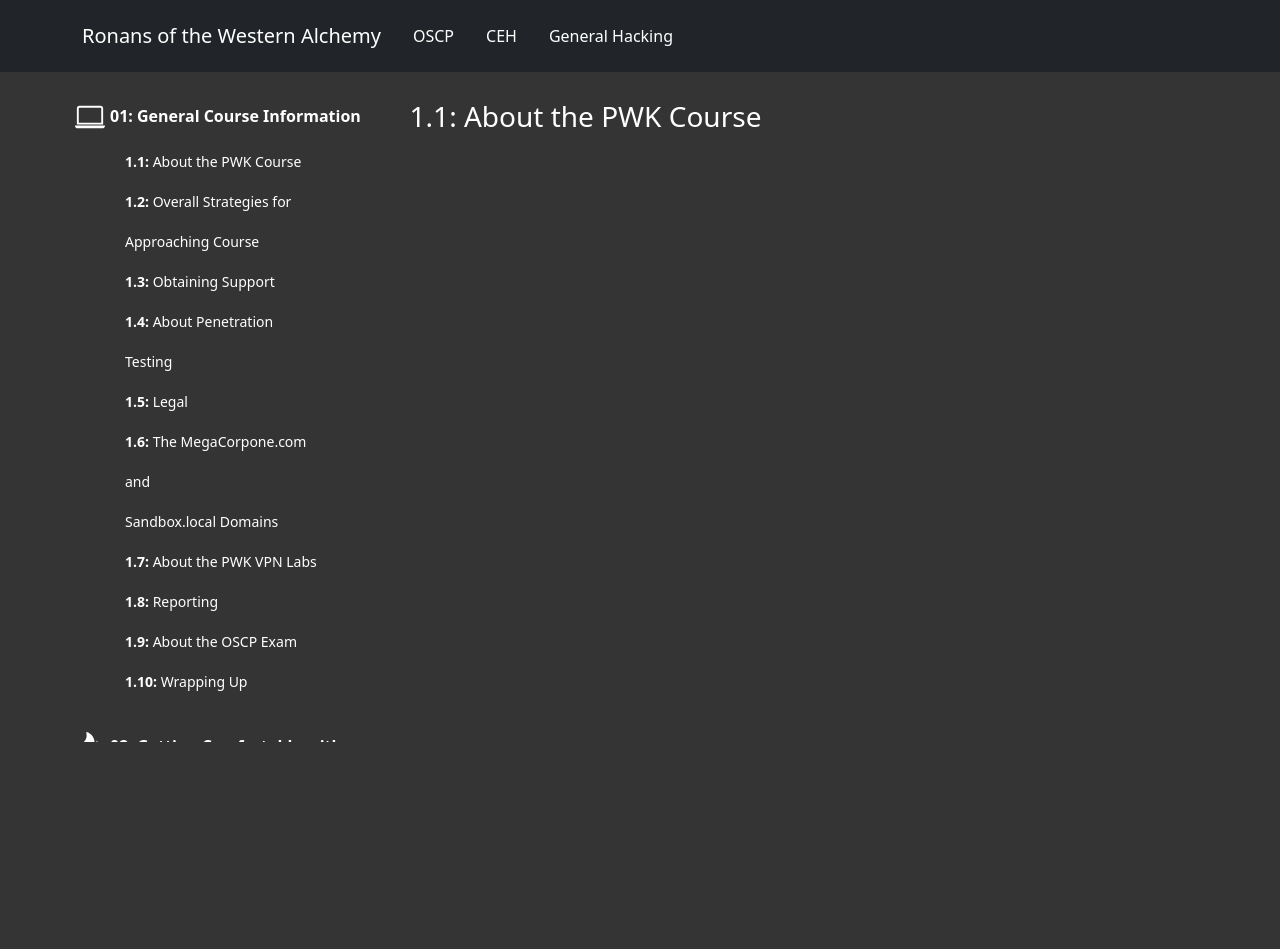
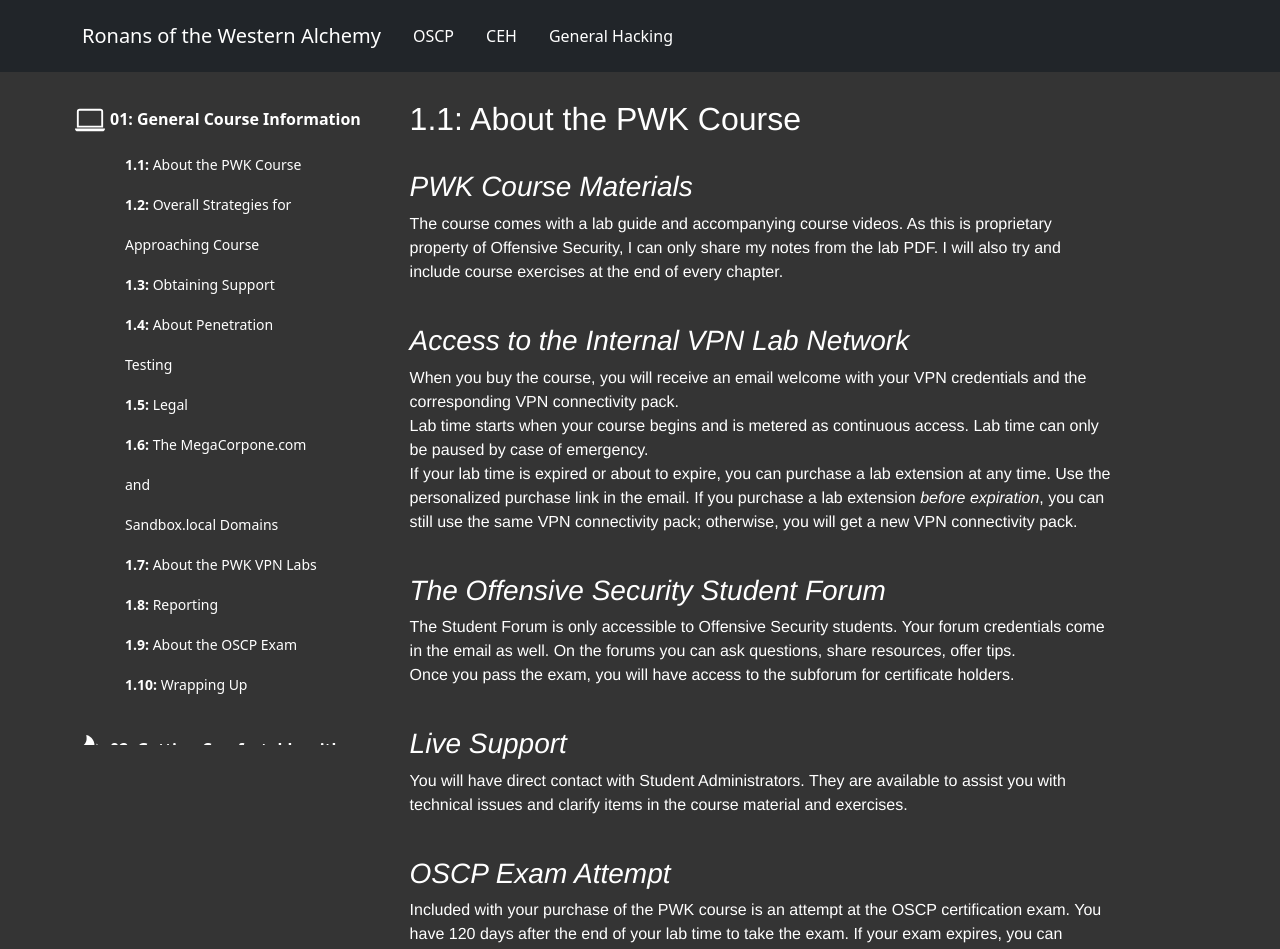
Before and after one commit to ifmycodecouldtalk/Ronin-Of-The-Western-Alchemy, a React (Create React App) app: page /oscp in a window 1280 px wide. Shown: the top 949 px of the page. Before the commit the page ends 800 px from the top, so only its background shows below. Built offline with nearby package versions, Linux system fonts and the light colour scheme.

Commit message:
completed 1.1

```diff
--- a/src/pages/Oscp-helpers.js
+++ b/src/pages/Oscp-helpers.js
@@ -3,15 +3,56 @@
         switch(page){
             case '1.1':
                 return (
-                    <div className="chapter-01-content">
-                        <h3>1.1: About the PWK Course</h3>
+                    <div className="chapter-01-content helvetica-text">
+                        <h2>1.1: About the PWK Course</h2>
+                        <br />
+                        <h3 className="subheading"><i>PWK Course Materials</i></h3>
+                            <p>The course comes with a lab guide and accompanying course videos. As this
+                                is proprietary property of Offensive Security, I can only share my notes
+                                from the lab PDF. I will also try and include course exercises at the end of
+                                every chapter.
+                            </p>
+                        <br />
+                        <h3 className="subheading"><i>Access to the Internal VPN Lab Network</i></h3>
+                            <p>When you buy the course, you will receive an email welcome with your VPN credentials
+                                and the corresponding VPN connectivity pack.
+                                <br />
+                                Lab time starts when your course begins and is metered as continuous access. Lab time
+                                can only be paused by case of emergency.
+                                <br />
+                                If your lab time is expired or about to expire, you can purchase a lab extension
+                                at any time. Use the personalized purchase link in the email. If you purchase a
+                                lab extension <i>before expiration</i>, you can still use the same VPN connectivity pack;
+                                otherwise, you will get a new VPN connectivity pack.
+                            </p>
+                        <br />
+                        <h3 className="subheading"><i>The Offensive Security Student Forum</i></h3>
+                            <p>The Student Forum is only accessible to Offensive Security students. Your forum credentials come
+                                in the email as well. On the forums you can ask questions, share resources, offer tips.
+                                <br />
+                                Once you pass the exam, you will have access to the subforum for certificate holders.
+                            </p>
+                        <br />
+                        <h3 className="subheading"><i>Live Support</i></h3>
+                            <p>You will have direct contact with Student Administrators. They are available to assist you
+                                with technical issues and clarify items in the course material and exercises.
+                            </p>
+                        <br />
+                        <h3 className="subheading"><i>OSCP Exam Attempt</i></h3>
+                            <p>Included with your purchase of the PWK course is an attempt at the OSCP certification exam.
+                                You have 120 days after the end of your lab time to take the exam. If your exam expires, you
+                                can purchase another one for 120 days. If you purchase a lab extension with an unused exam
+                                attempt, you will have 120 days after the last day of your lab extension.
+                                <br />
+                                To book the exam, use your personalized scheduling link in the email.
+                            </p>
                     </div>
                 )
                 break;
             case '1.2':
                 return (
-                    <div className="chapter-01-content">
-                        <h3>1.2: Overall Strategies for Approaching Course</h3>
+                    <div className="chapter-01-content helvetica-text">
+                        <h2>1.2: Overall Strategies for Approaching Course</h2>
                     </div>
                 )
                 break;
--- a/src/pages/Oscp.css
+++ b/src/pages/Oscp.css
@@ -2,8 +2,8 @@
     background-color: #343434;
 }
 .nav-chapters {
-    position: relative;
-    top: 30px;
+    position: fixed;
+    top: 105px;
     left: 75px;
     width: 25vw;
     height: 80vh;
@@ -40,4 +40,8 @@
     left: 32vw;
     top: 100px;
     color: white;
+    width: 55vw;
 }
+.helvetica-text {
+    font-family: 'Helvetica';
+}
```
